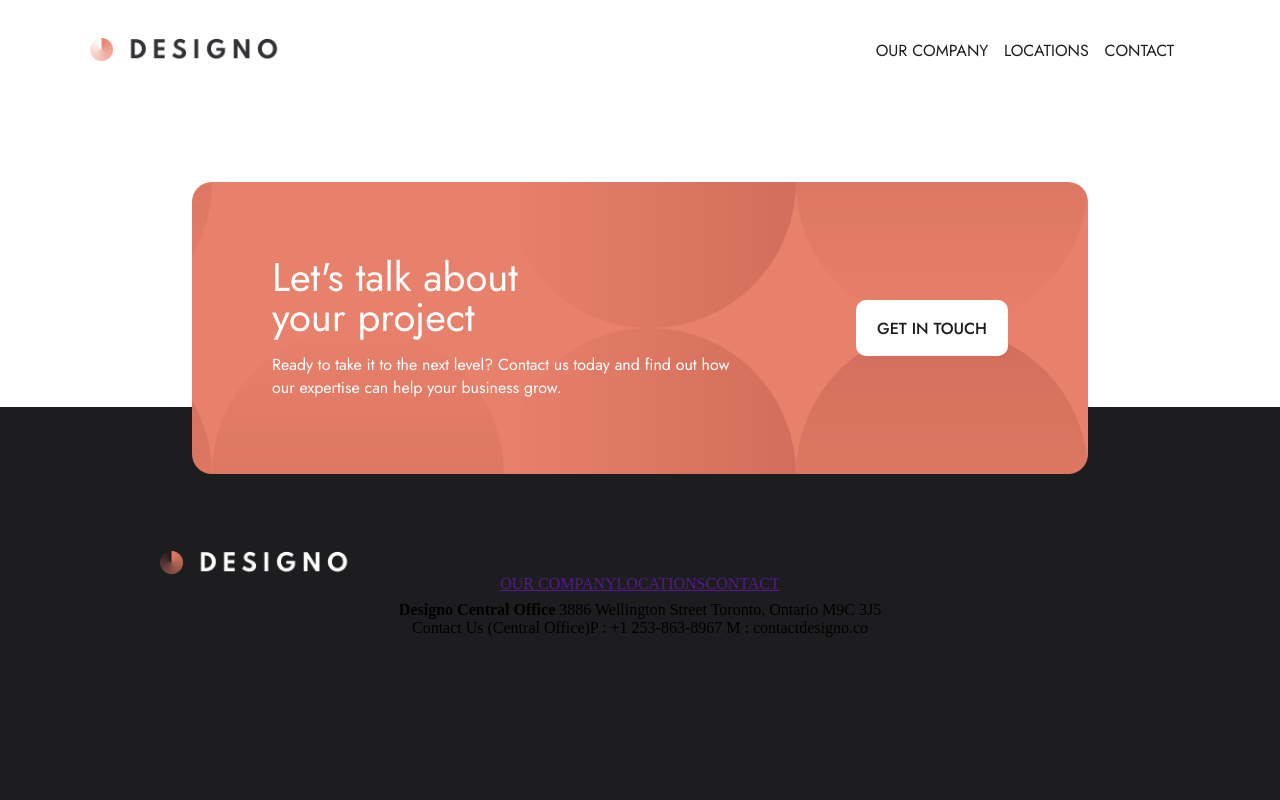
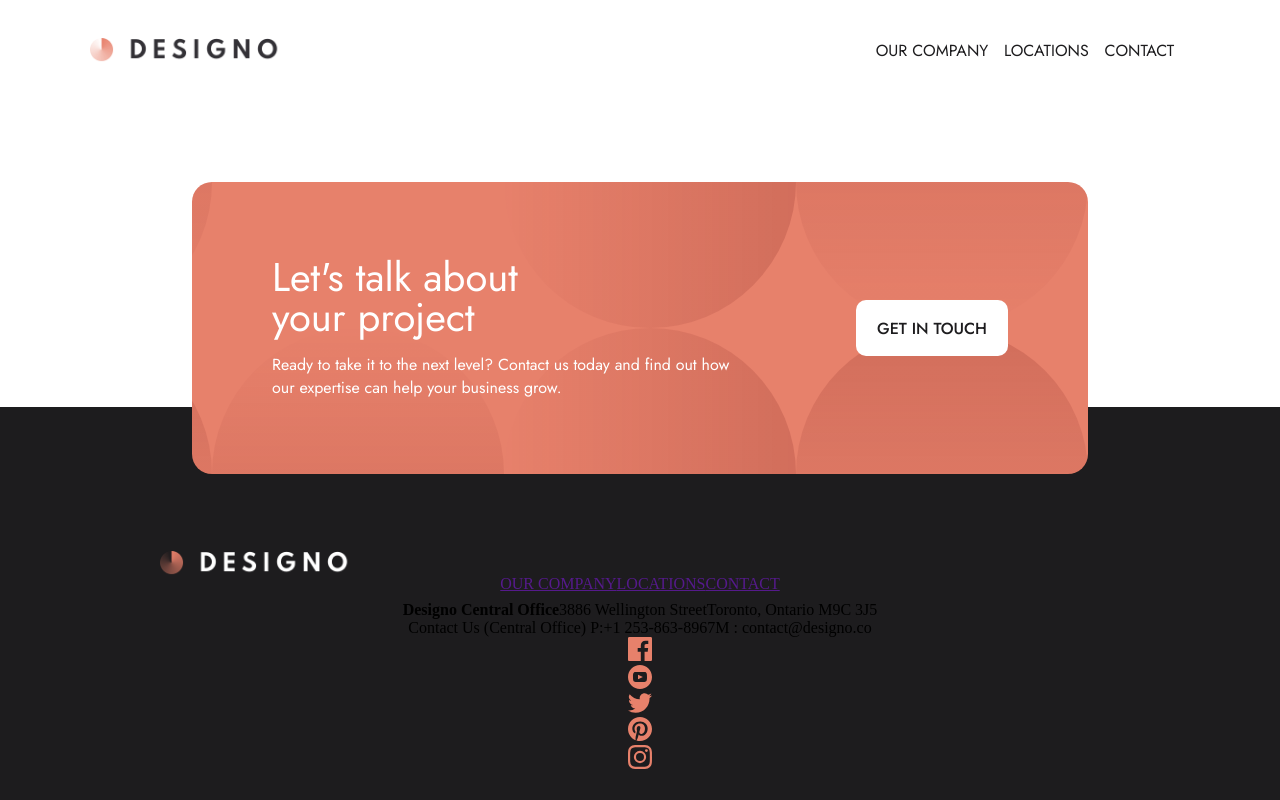
Before and after one commit to LeoLoureiro-code/Designo, an Angular app: page / in a window 1280 px wide. Built offline with nearby package versions, Linux system fonts and the light colour scheme.

Commit message:
add social media links to html template

```diff
--- a/src/components/footer/footer.component.html
+++ b/src/components/footer/footer.component.html
@@ -10,6 +10,7 @@
         <a href="" class="get-in-touch-btn">GET IN TOUCH</a>
     </div>
 
+    <div class="footer-div">
         <div class="under-nav">
             <div class="logo-div">
                 <img src="/assets/shared/desktop/logo-light.png" alt="Designo Logo">
@@ -22,20 +23,41 @@
                 </ul>
             </div>
         </div>
+        <div class="br"></div>
         <div class="company-info">
             <div class="address-div">
                 <p class="office-info">
-                <b>Designo Central Office</b>
-                3886 Wellington Street
-                Toronto, Ontario M9C 3J5
+                <span><b>Designo Central Office</b></span>
+                <span>3886 Wellington Street</span>
+                <span>Toronto, Ontario M9C 3J5</span>
                 </p>
             </div>
             <div class="office-contact">
-            <p>
-                Contact Us (Central Office)P : +1 253-863-8967
-                M : contactdesigno.co
+                <p class="office-info">
+                <span>Contact Us (Central Office)</span>
+                <span> P:+1 253-863-8967</span>
+                <span>M : contact&#64;designo.co</span>
+
                 </p>
             </div>
-        <!--Add social media icons-->
+            <div class="social-media-div">
+                <div class="social-media-link">
+                    <img src="/assets/shared/desktop/icon-facebook.svg" alt="" class="social-media-img">
                 </div>
+                <div class="social-media-link">
+                    <img src="/assets/shared/desktop/icon-youtube.svg" alt="" class="social-media-img">
+                </div>
+                <div class="social-media-link">
+                    <img src="/assets/shared/desktop/icon-twitter.svg" alt="" class="social-media-img">
+                </div>
+                <div class="social-media-link">
+                    <img src="/assets/shared/desktop/icon-pinterest.svg" alt="" class="social-media-img">
+                </div>
+                <div class="social-media-link">
+                    <img src="/assets/shared/desktop/icon-instagram.svg" alt="" class="social-media-img">
+                </div>
+            </div>
+        </div>
+    </div>
+
 </footer>
```
Lines whose indentation alone changed are shown as unchanged.
